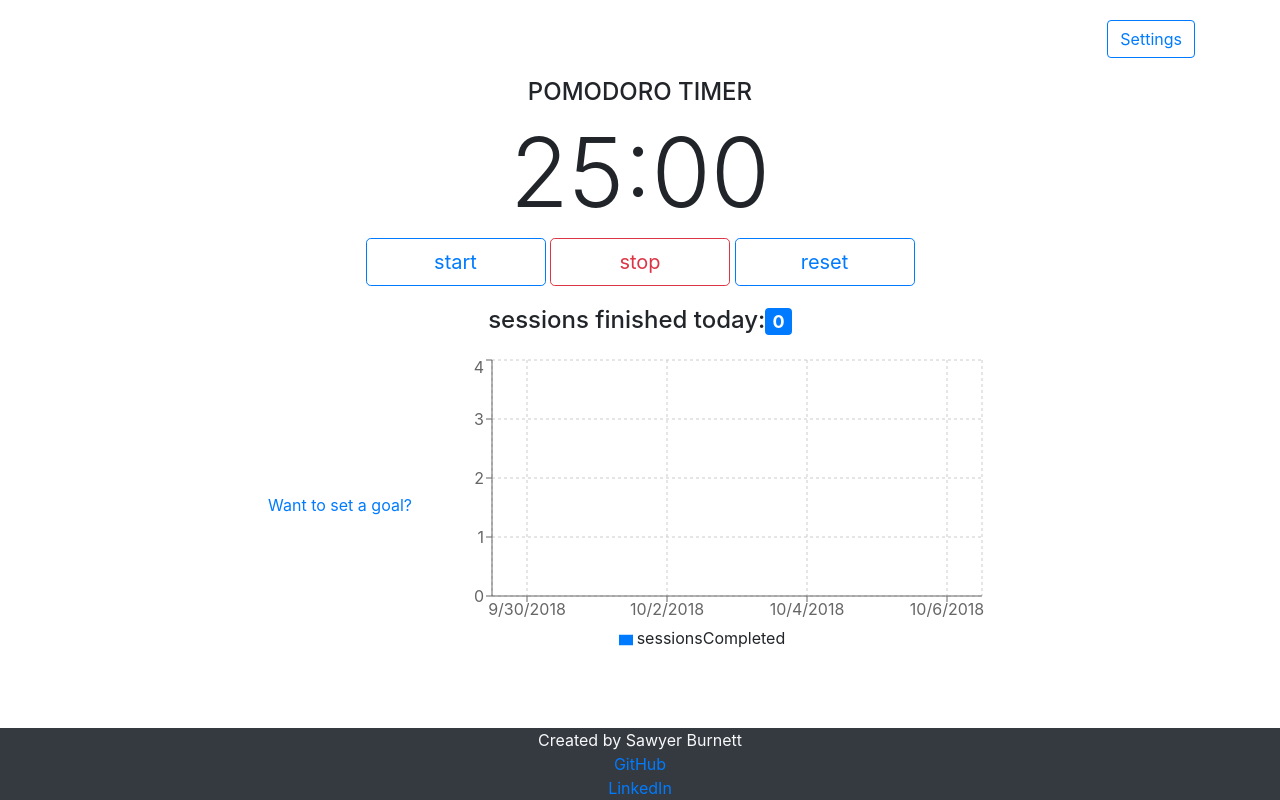
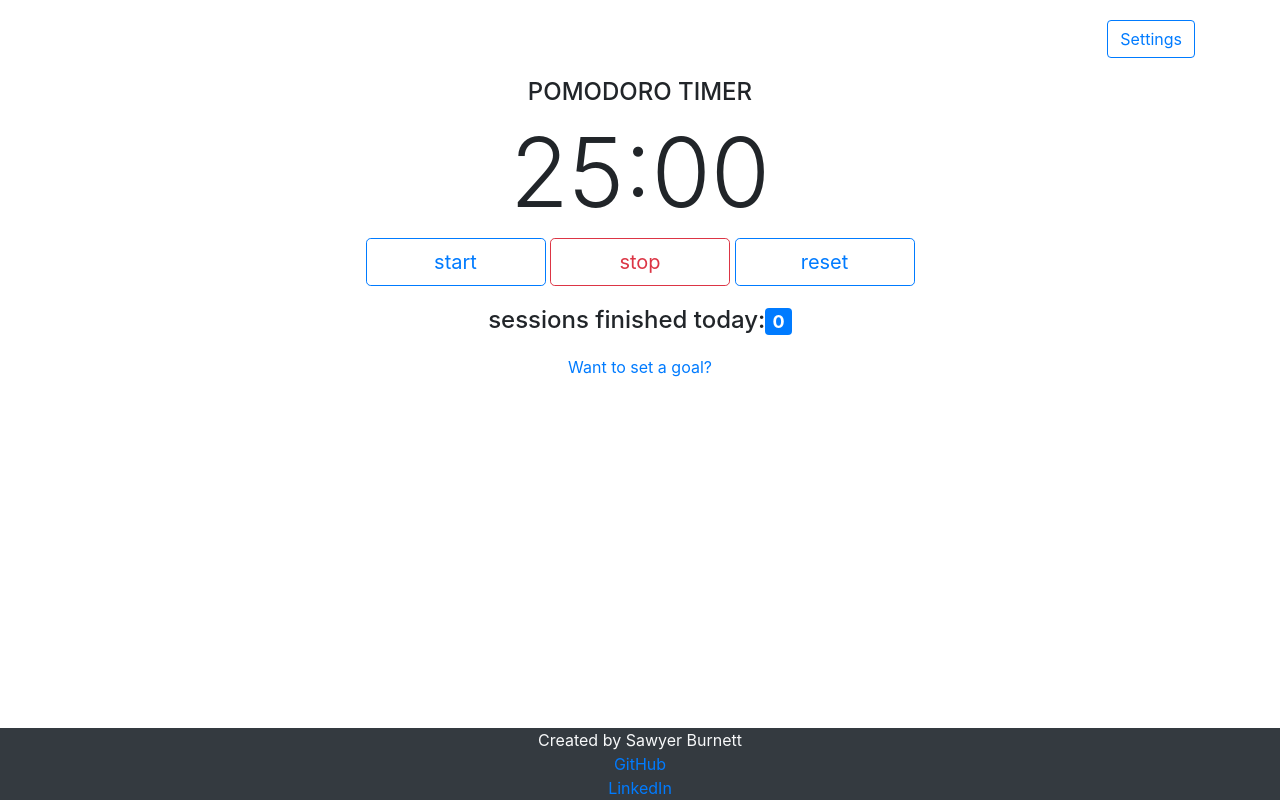
Before and after one commit to Burnett2k/work-timer-react, a React (Create React App) app: page / in a window 1280 px wide. Built offline with nearby package versions, Linux system fonts and the light colour scheme.

Commit message:
move chart functionality into separate component

```diff
--- a/src/containers/SaveGoals.js
+++ b/src/containers/SaveGoals.js
@@ -1,18 +1,6 @@
 import React from "react";
 import GoalLink from "../components/GoalLink";
 import GoalInput from "../components/GoalInput";
-import {
-  BarChart,
-  Bar,
-  XAxis,
-  YAxis,
-  CartesianGrid,
-  Tooltip,
-  Legend
-} from "recharts";
-import utils from "../utils/utils";
-
-const data = [];
 
 class SaveGoals extends React.Component {
   constructor(props) {
@@ -22,25 +10,7 @@ class SaveGoals extends React.Component {
       goalText: ""
     };
 
-    this.popSessionsIntoArray();
     this.onGoalTyping = this.onGoalTyping.bind(this);
-  }
-
-  popSessionsIntoArray() {
-    var d = new Date();
-    //set date to 7 days ago
-    d.setDate(d.getDate() - 6);
-
-    //loop through 7 times to get up to today
-    for (var i = 0; i < 7; i++) {
-      //get localstorage date
-
-      let date = utils.getFormattedDate(d);
-      //get localstorage # of sessions completed for that day
-      let sessionsCompleted = utils.getSessionsCompleted(date);
-      data.push({ date, sessionsCompleted });
-      d.setDate(d.getDate() + 1);
-    }
   }
 
   onGoalTyping(e) {
@@ -65,20 +35,6 @@ class SaveGoals extends React.Component {
             goalText={this.state.goalText}
           />
         )}
-        <br />
-        <BarChart
-          width={600}
-          height={300}
-          data={data}
-          margin={{ top: 5, right: 30, left: 20, bottom: 5 }}
-        >
-          <CartesianGrid strokeDasharray="3 3" />
-          <XAxis dataKey="date" />
-          <YAxis />
-          <Tooltip />
-          <Legend />
-          <Bar dataKey="sessionsCompleted" fill="#007bff" />
-        </BarChart>
       </div>
     );
   }
```
